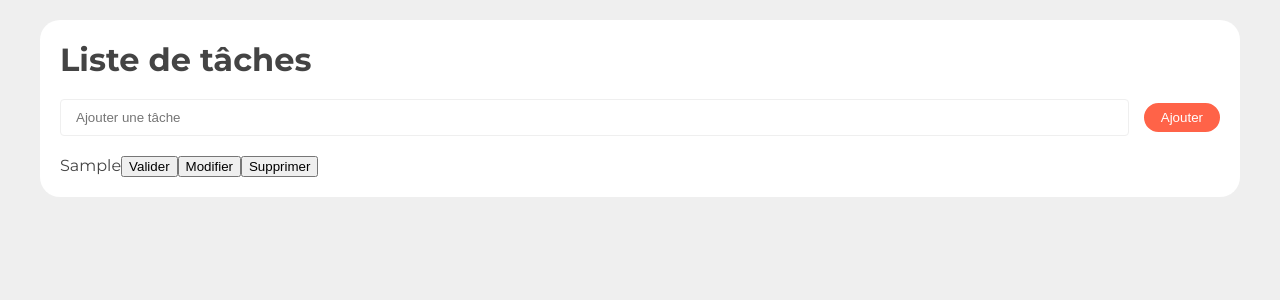
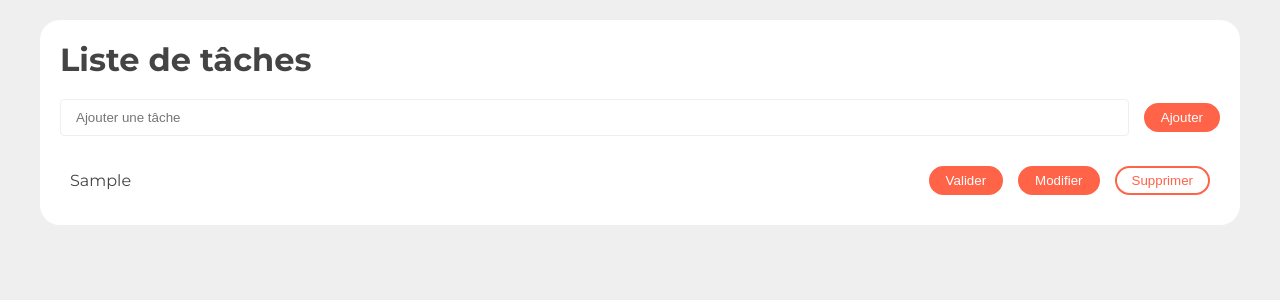
Before and after one commit to ozkansoyturk/react-todo, a React (Create React App) app: page / in a window 1280 px wide. Both pictures are taken after typing "Sample" into the empty fields and a click on the button "Ajouter". Shown: the top 300 px of the page. Built offline with nearby package versions, Linux system fonts and the light colour scheme.

Commit message:
Communication d'un composant parent vers un composant enfant

```diff
--- a/src/components/TotoItem.js
+++ b/src/components/TotoItem.js
@@ -1,10 +1,12 @@
 function TodoItem({ todo, deleteTodo }) {
   return (
-    <li>
-      <span>{todo.content}</span>
-      <button>Valider</button>
-      <button>Modifier</button>
-      <button onClick={() => deleteTodo(todo.id)}>Supprimer</button>
+    <li className="mb-10 d-flex justify-content-center align-items-center p-10">
+      <span className="flex-fill">{todo.content}</span>
+      <button className="btn btn-primary mr-15">Valider</button>
+      <button className="btn btn-primary mr-15">Modifier</button>
+      <button className="btn btn-reverse-primary" onClick={deleteTodo}>
+        Supprimer
+      </button>
     </li>
   );
 }
```
